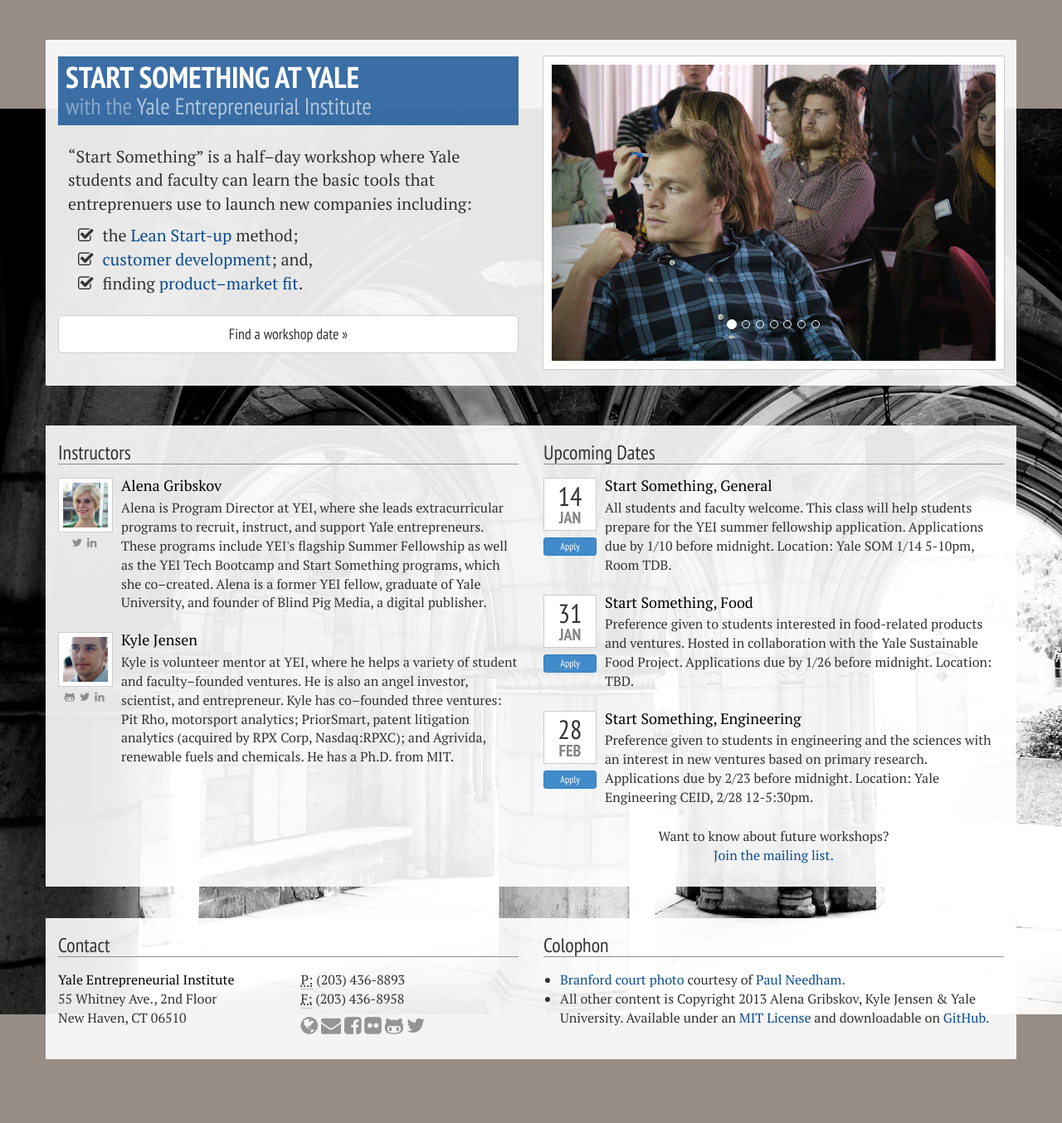
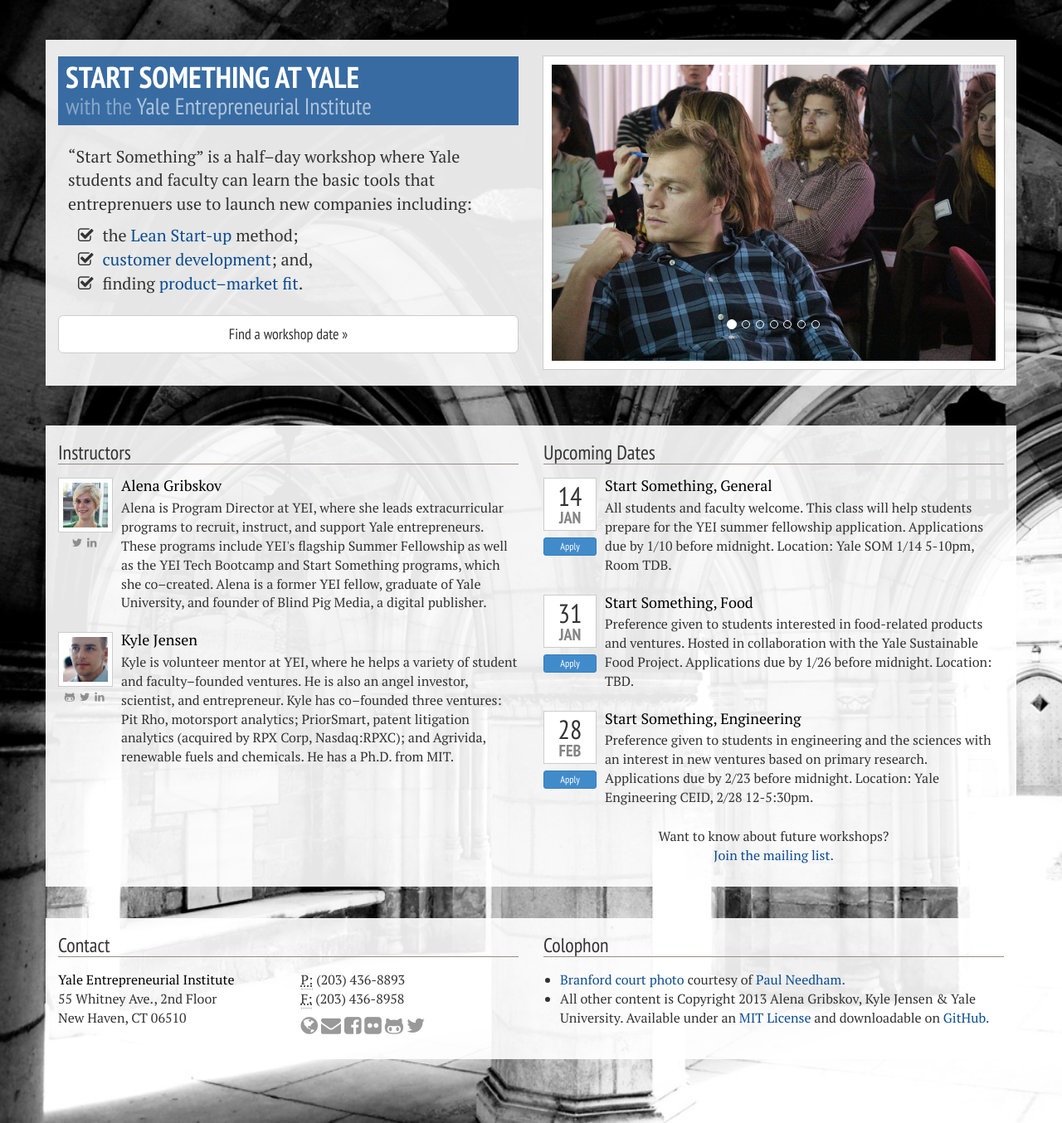
Before and after one commit to kljensen/start-something-website, a Flask app: page / in a window 1280 px wide. Shown: the whole page at 83% size. Run offline with Flask 2, Linux system fonts and the light colour scheme; some libraries are stand-ins or nearby versions.

Commit message:
Fix background cover on chrome

```diff
--- a/static/css/main.css
+++ b/static/css/main.css
@@ -6,7 +6,7 @@ html{
     -webkit-background-size: cover;
 	-moz-background-size: cover;
 	-o-background-size: cover;
-	background-size: cover;
+	background-size: cover !important;
 	font-size: 16px;
 	background-attachment: scroll;
 }
```
